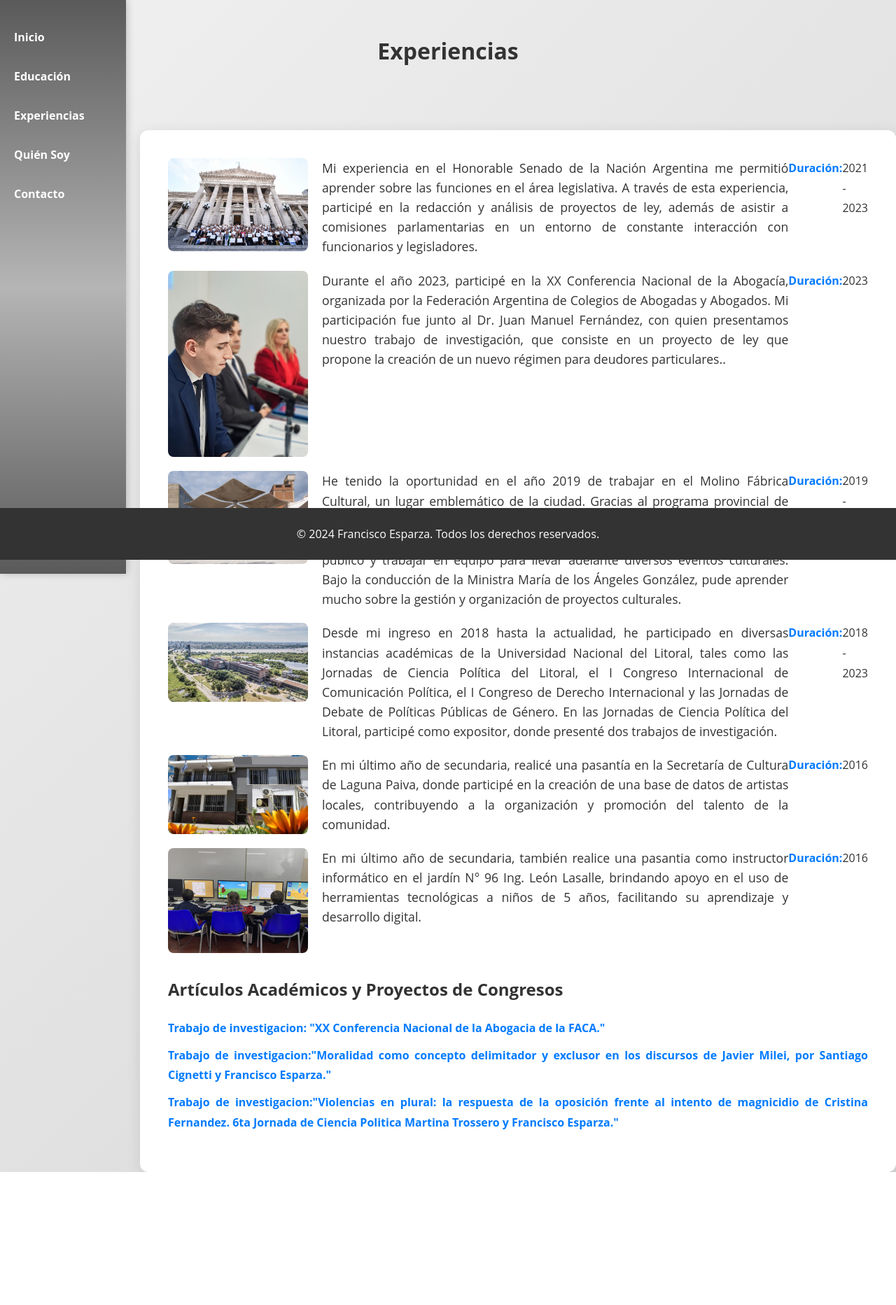
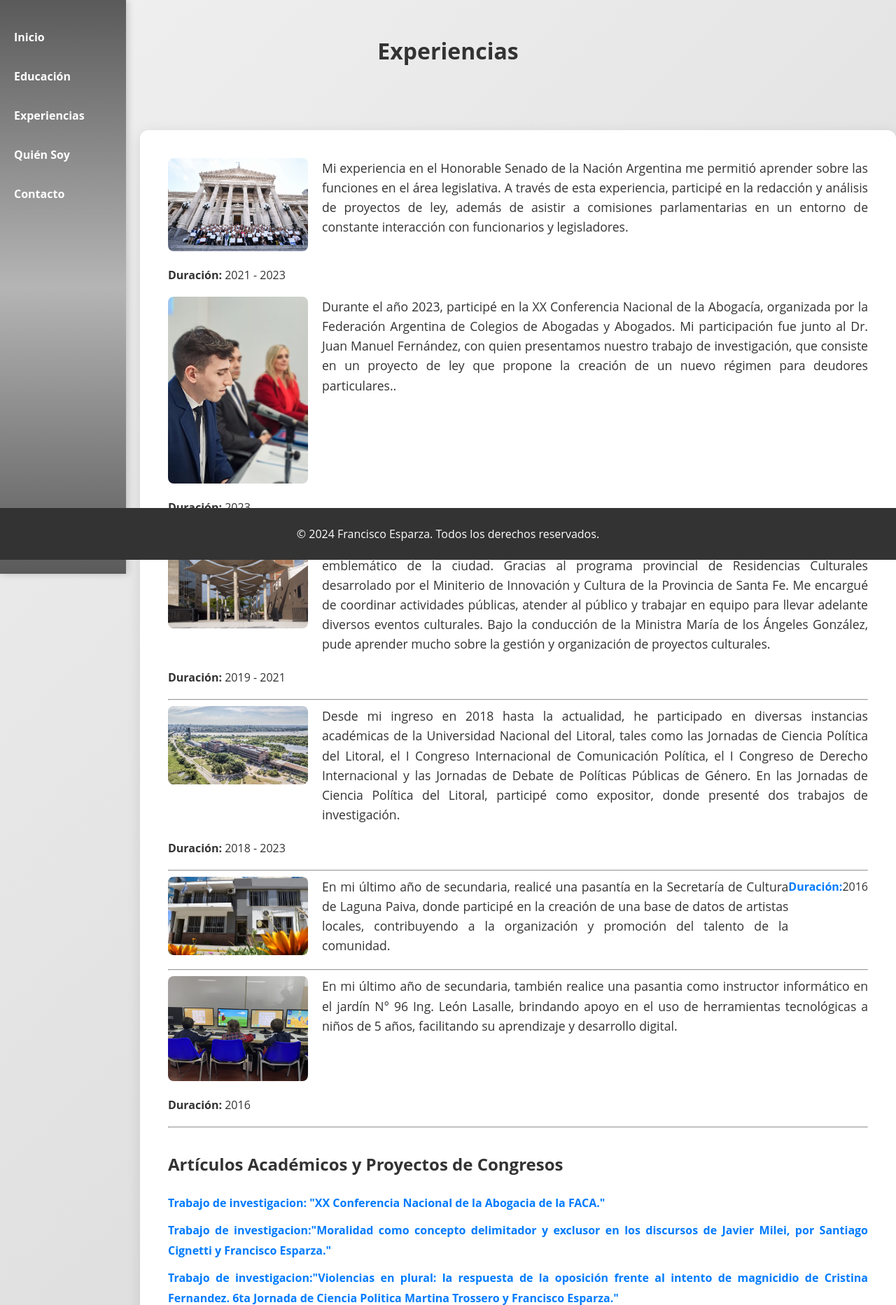
Before and after one commit to fezfranck/CV-WEB-FUNCA, a Flask app: page /experiencias in a window 1280 px wide. Shown: the top 1865 px of the page at 70% size. Before the commit the page ends 1675 px from the top, so only its background shows below. Run offline with Flask 3, Linux system fonts and the light colour scheme.

Commit message:
Update experiencias.html

```diff
--- a/templates/experiencias.html
+++ b/templates/experiencias.html
@@ -183,45 +183,45 @@
         <div class="experience-section">
             <img src="/static/images/senado_nacional01.jpg" alt="Senado Nacional">
            <p>Mi experiencia en el Honorable Senado de la Nación Argentina me permitió aprender sobre las funciones en el área legislativa. A través de esta experiencia, participé en la redacción y análisis de proyectos de ley, además de asistir a comisiones parlamentarias en un entorno de constante interacción con funcionarios y legisladores.</p>
-
+           </div>
             <strong>Duración:</strong> 2021 - 2023</p>
         </div>
 
         <div class="experience-section">
             <img src="/static/images/congresoabogacia.jpeg" alt="Gestión Cultural">
             <p>Durante el año 2023, participé en la XX Conferencia Nacional de la Abogacía, organizada por la Federación Argentina de Colegios de Abogadas y Abogados. Mi participación fue junto al Dr. Juan Manuel Fernández, con quien presentamos nuestro trabajo de investigación, que consiste en un proyecto de ley que propone la creación de un nuevo régimen para deudores particulares..</p>
-
+            </div>
             <strong>Duración:</strong> 2023</p>
         </div>
-
+<hr class="separator">
         <div class="experience-section">
             <img src="/static/images/MolinoFC.jpg" alt="Voluntariado Social">
             <p>He tenido la oportunidad en el año 2019 de trabajar en el Molino Fábrica Cultural, un lugar emblemático de la ciudad. Gracias al programa provincial de Residencias Culturales desarrolado por el Miniterio de Innovación y Cultura de la Provincia de Santa Fe. Me encargué de coordinar actividades públicas, atender al público y trabajar en equipo para llevar adelante diversos eventos culturales. Bajo la conducción de la Ministra María de los Ángeles González, pude aprender mucho sobre la gestión y organización de proyectos culturales.</p>
-
+            </div>
             <strong>Duración:</strong> 2019 - 2021</p>
         </div>
-
+<hr class="separator">
         <div class="experience-section">
             <img src="/static/images/UNLcongresos.jpg" alt="Gestión Cultural">
             <p>Desde mi ingreso en 2018 hasta la actualidad, he participado en diversas instancias académicas de la Universidad Nacional del Litoral, tales como las Jornadas de Ciencia Política del Litoral, el I Congreso Internacional de Comunicación Política, el I Congreso de Derecho Internacional y las Jornadas de Debate de Políticas Públicas de Género. En las Jornadas de Ciencia Política del Litoral, participé como expositor, donde presenté dos trabajos de investigación.</p>
-
+         </div>
             <strong>Duración:</strong> 2018 - 2023</p>
         </div>
-
+<hr class="separator">
         <div class="experience-section">
             <img src="/static/images/Pasantia01.webp" alt="Gestión Cultural">
             <p>En mi último año de secundaria, realicé una pasantía en la Secretaría de Cultura de Laguna Paiva, donde participé en la creación de una base de datos de artistas locales, contribuyendo a la organización y promoción del talento de la comunidad.</p>
 
             <strong>Duración:</strong> 2016</p>
         </div>
-
+<hr class="separator">
         <div class="experience-section">
             <img src="/static/images/Pasantia02.jpg" alt="Gestión Cultural">
             <p>En mi último año de secundaria, también realice una pasantia como instructor informático en el jardín N° 96 Ing. León Lasalle, brindando apoyo en el uso de herramientas tecnológicas a niños de 5 años, facilitando su aprendizaje y desarrollo digital.</p>
-
+      </div>
             <strong> Duración:</strong> 2016 </p>
         </div>
-
+<hr class="separator">
         <div class="downloads-section">
             <h2>Artículos Académicos y Proyectos de Congresos</h2>
             <ul>
```
